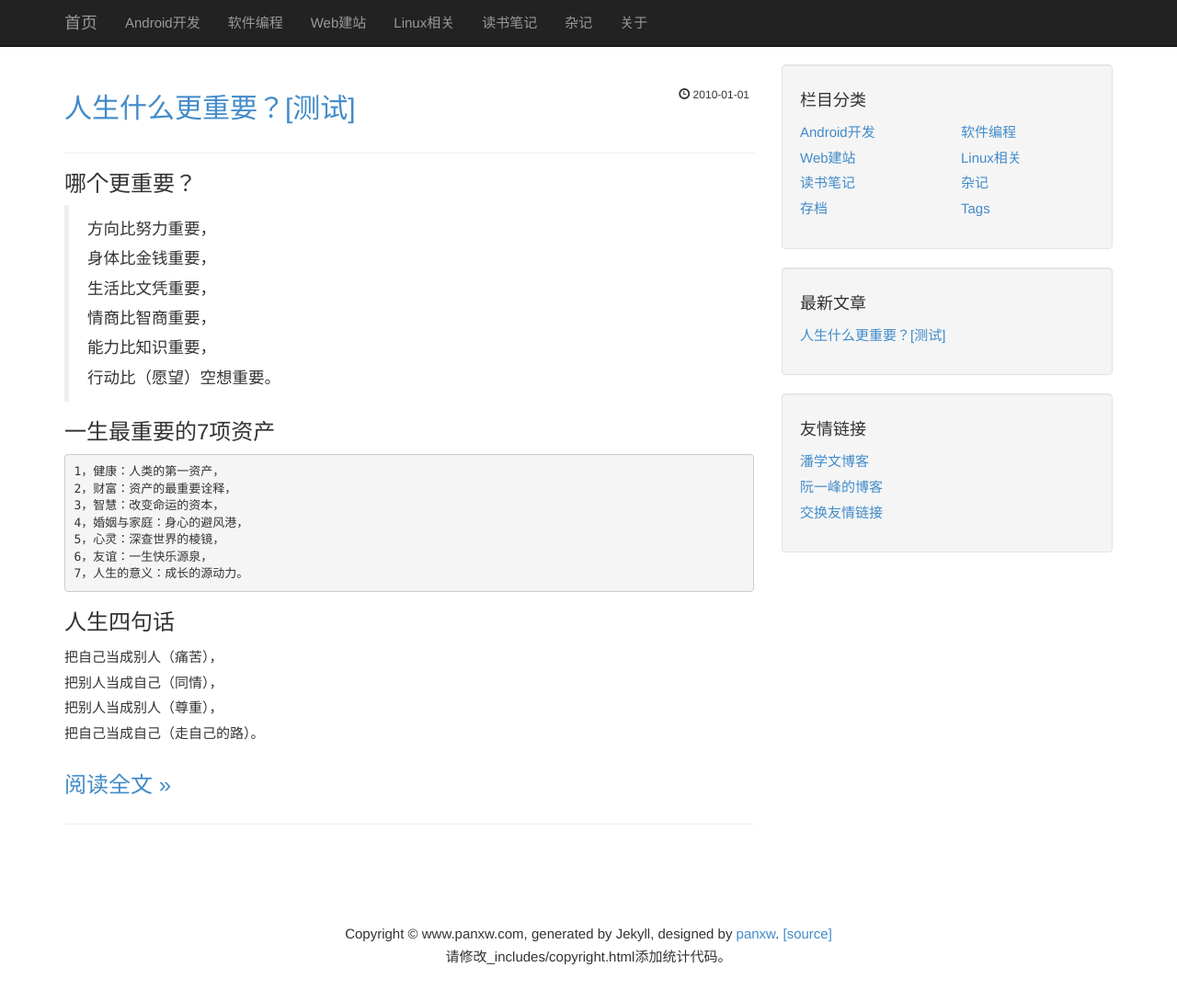
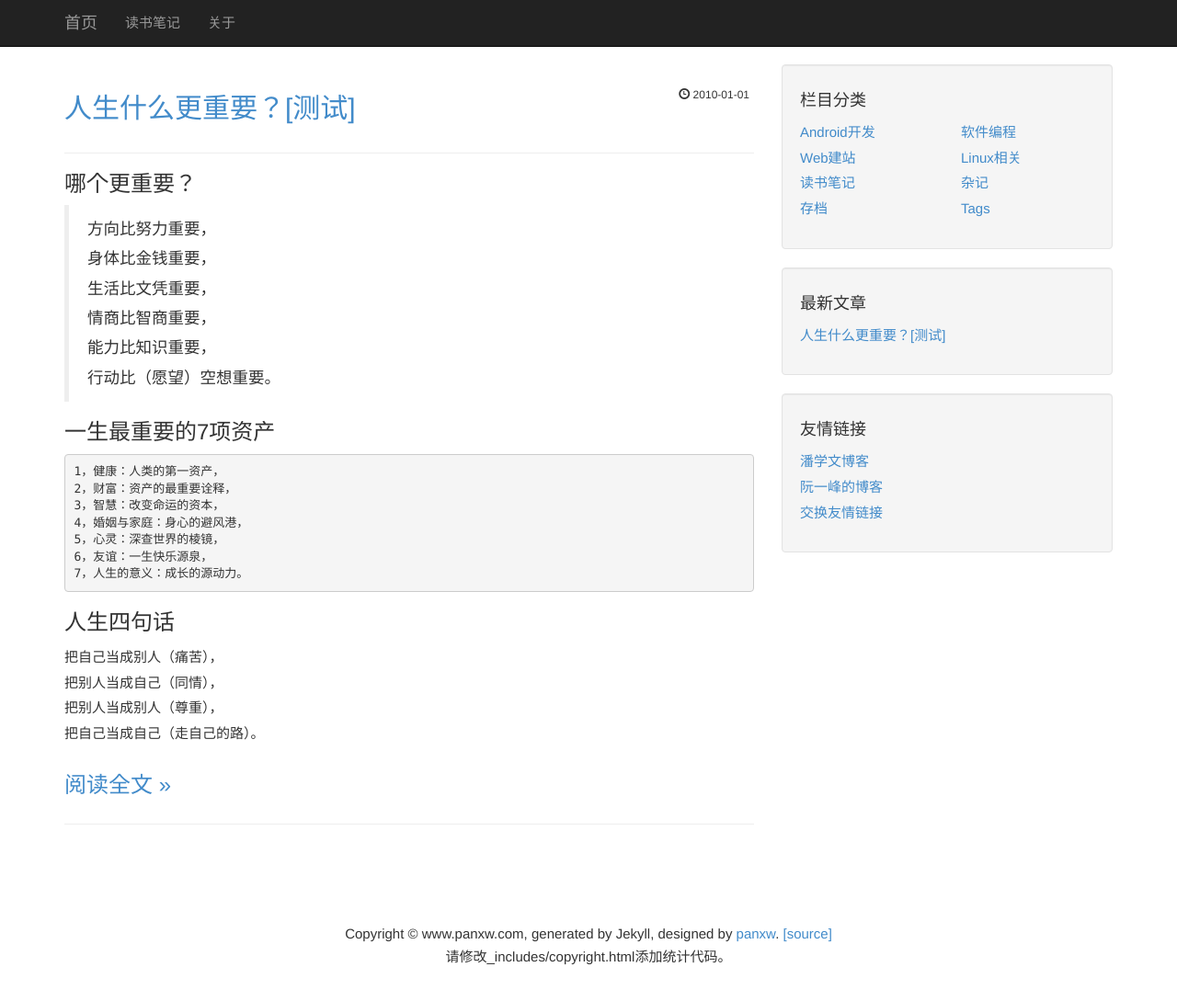
Before and after one commit to july0905/haoyuanzhang1990.github.io, a Jekyll site: the page built from index.html, in a window 1280 px wide and 1101 px high. Shown: the top 1089 px of the window at 92% size. Built offline with Jekyll 4.4.1, drawn with Linux system fonts in a browser that asks for light colours; the list of posts is cut into pages by our own code.

Commit message:
Update _config.yml

```diff
--- a/_config.yml
+++ b/_config.yml
@@ -10,16 +10,11 @@ name: "潘学文个人博客"
 url: http://www.panxw.com
 domain: www.panxw.com
 all_categories: [
-["android", "Android开发","/posts/android.html"],
-["program", "软件编程","/posts/program.html"],
-["web", "Web建站","/posts/web.html"],
-["linux", "Linux相关","/posts/linux.html"],
 ["read", "读书笔记","/posts/read.html"],
-["other", "杂记","/posts/other.html"],
 ["about", "关于","/about.html"]
 ]
 
-paginate: 8
+paginate: 3
 paginate_path: "posts/page:num"
 timezone: America/Los_Angeles
 
```
